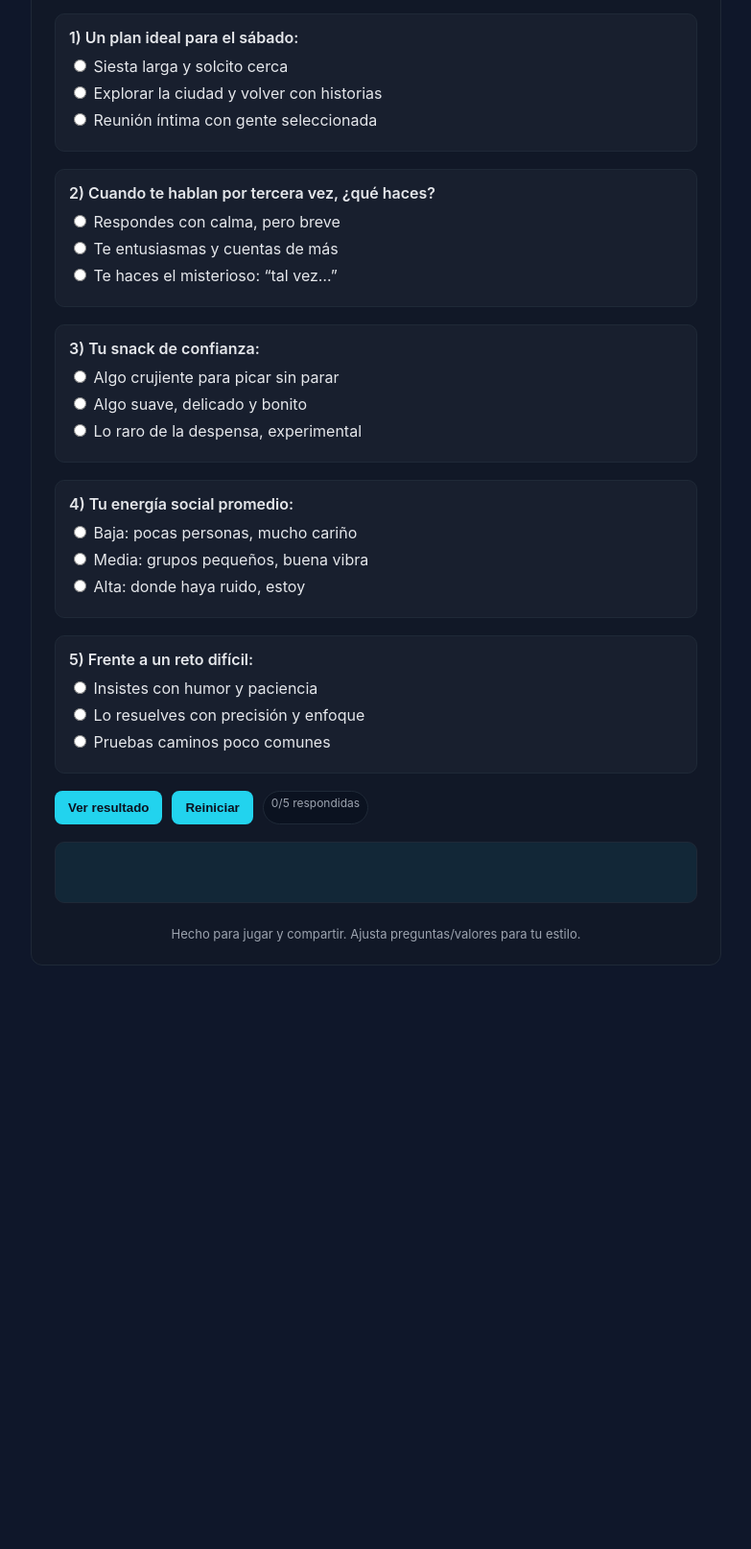
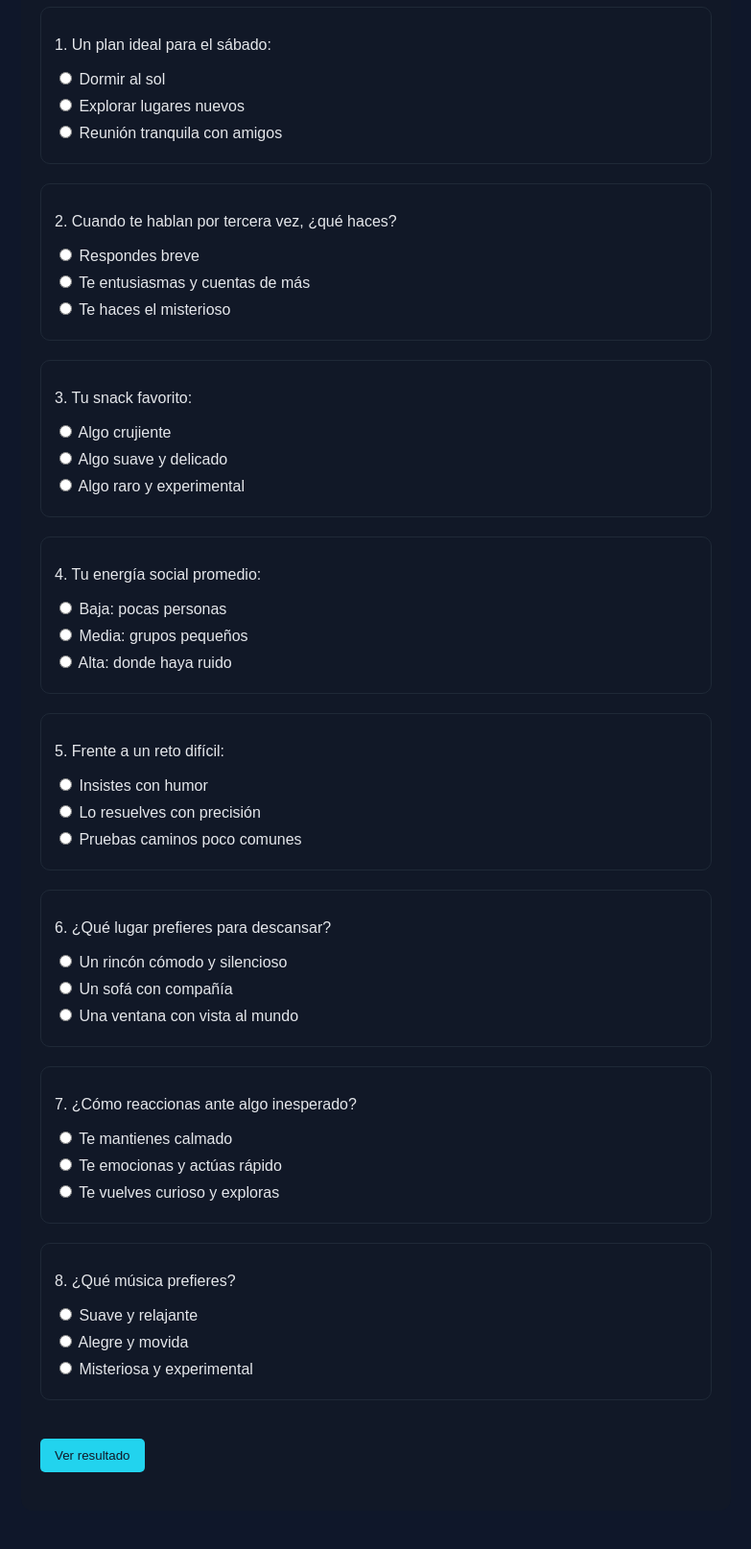
Before and after one commit to LegendCHI/te, a plain HTML site: page index.html in a window 1280 px wide. Shown: the part 133-1747 px from the top of the page at 96% size, without its empty margins (248-1031 px from the left). Before the commit the page ends 1179 px from the top, so only its background shows below. Drawn offline with Linux system fonts and the light colour scheme.

Commit message:
Update index.html

```diff
--- a/index.html
+++ b/index.html
@@ -3,141 +3,111 @@
 <head>
   <meta charset="UTF-8" />
   <title>Test: ¿Qué tipo de gato eres?</title>
-  <meta name="viewport" content="width=device-width, initial-scale=1" />
   <style>
-    :root {
-      --bg: #0f172a; --panel: #111827; --text: #e5e7eb; --accent: #22d3ee; --muted: #9ca3af;
-    }
-    * { box-sizing: border-box; }
-    body { margin: 0; font-family: Inter, system-ui, -apple-system, Segoe UI, Roboto, sans-serif; background: var(--bg); color: var(--text); }
-    .wrap { max-width: 720px; margin: 40px auto; padding: 24px; background: var(--panel); border: 1px solid #1f2937; border-radius: 12px; }
-    h1 { margin: 0 0 8px; color: var(--accent); font-size: 28px; text-align: center; }
-    p.lead { margin: 0 0 20px; color: var(--muted); text-align: center; }
-    .question { margin: 18px 0; padding: 14px; border-radius: 10px; background: rgba(255,255,255,0.03); border: 1px solid #1f2937; }
-    .question p { margin: 0 0 10px; font-weight: 600; }
+    body { font-family: Arial, sans-serif; background: #0f172a; color: #e5e7eb; }
+    .container { max-width: 700px; margin: 40px auto; padding: 20px; background: #111827; border-radius: 12px; }
+    h1 { text-align: center; color: #22d3ee; }
+    .question { margin: 20px 0; padding: 14px; border: 1px solid #1f2937; border-radius: 10px; }
     .options label { display: block; margin: 8px 0; cursor: pointer; }
-    .actions { display: flex; gap: 10px; margin-top: 18px; }
-    button { background: var(--accent); color: #0b1220; border: none; border-radius: 8px; padding: 10px 14px; font-weight: 700; cursor: pointer; }
-    button:hover { filter: brightness(1.1); }
-    .result { margin-top: 18px; padding: 14px; border-radius: 10px; background: rgba(34,211,238,0.08); border: 1px solid #1f2937; min-height: 64px; }
-    .badge { display: inline-block; padding: 4px 8px; border-radius: 999px; background: #0b1220; border: 1px solid #1f2937; color: var(--muted); font-size: 12px; }
-    .footer { margin-top: 24px; color: var(--muted); text-align: center; font-size: 13px; }
-    @media (max-width: 640px) { .wrap { margin: 20px; padding: 18px; } }
+    button { margin-top: 20px; padding: 10px 15px; background: #22d3ee; color: #111827; border: none; border-radius: 5px; cursor: pointer; }
+    button:hover { background: #0ea5e9; }
+    .result { margin-top: 20px; font-weight: bold; font-size: 1.2em; text-align: center; }
   </style>
 </head>
 <body>
-  <div class="wrap">
-    <h1>¿Qué tipo de gato eres?</h1>
-    <p class="lead">Responde y descubre tu versión felina: independiente, cariñosa, misteriosa o fiestera.</p>
+  <div class="container">
+    <h1>Test: ¿Qué tipo de gato eres?</h1>
 
     <div class="question">
-      <p>1) Un plan ideal para el sábado:</p>
+      <p>1. Un plan ideal para el sábado:</p>
       <div class="options">
-        <label><input type="radio" name="q1" value="3"> Siesta larga y solcito cerca</label>
-        <label><input type="radio" name="q1" value="2"> Explorar la ciudad y volver con historias</label>
-        <label><input type="radio" name="q1" value="1"> Reunión íntima con gente seleccionada</label>
+        <label><input type="radio" name="q1" value="3"> Dormir al sol</label>
+        <label><input type="radio" name="q1" value="2"> Explorar lugares nuevos</label>
+        <label><input type="radio" name="q1" value="1"> Reunión tranquila con amigos</label>
       </div>
     </div>
 
     <div class="question">
-      <p>2) Cuando te hablan por tercera vez, ¿qué haces?</p>
+      <p>2. Cuando te hablan por tercera vez, ¿qué haces?</p>
       <div class="options">
-        <label><input type="radio" name="q2" value="1"> Respondes con calma, pero breve</label>
+        <label><input type="radio" name="q2" value="1"> Respondes breve</label>
         <label><input type="radio" name="q2" value="2"> Te entusiasmas y cuentas de más</label>
-        <label><input type="radio" name="q2" value="3"> Te haces el misterioso: “tal vez…”</label>
+        <label><input type="radio" name="q2" value="3"> Te haces el misterioso</label>
       </div>
     </div>
 
     <div class="question">
-      <p>3) Tu snack de confianza:</p>
+      <p>3. Tu snack favorito:</p>
       <div class="options">
-        <label><input type="radio" name="q3" value="2"> Algo crujiente para picar sin parar</label>
-        <label><input type="radio" name="q3" value="1"> Algo suave, delicado y bonito</label>
-        <label><input type="radio" name="q3" value="3"> Lo raro de la despensa, experimental</label>
+        <label><input type="radio" name="q3" value="2"> Algo crujiente</label>
+        <label><input type="radio" name="q3" value="1"> Algo suave y delicado</label>
+        <label><input type="radio" name="q3" value="3"> Algo raro y experimental</label>
       </div>
     </div>
 
     <div class="question">
-      <p>4) Tu energía social promedio:</p>
+      <p>4. Tu energía social promedio:</p>
       <div class="options">
-        <label><input type="radio" name="q4" value="1"> Baja: pocas personas, mucho cariño</label>
-        <label><input type="radio" name="q4" value="2"> Media: grupos pequeños, buena vibra</label>
-        <label><input type="radio" name="q4" value="3"> Alta: donde haya ruido, estoy</label>
+        <label><input type="radio" name="q4" value="1"> Baja: pocas personas</label>
+        <label><input type="radio" name="q4" value="2"> Media: grupos pequeños</label>
+        <label><input type="radio" name="q4" value="3"> Alta: donde haya ruido</label>
       </div>
     </div>
 
     <div class="question">
-      <p>5) Frente a un reto difícil:</p>
+      <p>5. Frente a un reto difícil:</p>
       <div class="options">
-        <label><input type="radio" name="q5" value="2"> Insistes con humor y paciencia</label>
-        <label><input type="radio" name="q5" value="1"> Lo resuelves con precisión y enfoque</label>
+        <label><input type="radio" name="q5" value="2"> Insistes con humor</label>
+        <label><input type="radio" name="q5" value="1"> Lo resuelves con precisión</label>
         <label><input type="radio" name="q5" value="3"> Pruebas caminos poco comunes</label>
       </div>
     </div>
 
-    <div class="actions">
-      <button id="submit">Ver resultado</button>
-      <button id="reset" type="button">Reiniciar</button>
-      <span class="badge" id="progress">0/5 respondidas</span>
+    <div class="question">
+      <p>6. ¿Qué lugar prefieres para descansar?</p>
+      <div class="options">
+        <label><input type="radio" name="q6" value="1"> Un rincón cómodo y silencioso</label>
+        <label><input type="radio" name="q6" value="2"> Un sofá con compañía</label>
+        <label><input type="radio" name="q6" value="3"> Una ventana con vista al mundo</label>
+      </div>
     </div>
 
-    <div class="result" id="result"></div>
+    <div class="question">
+      <p>7. ¿Cómo reaccionas ante algo inesperado?</p>
+      <div class="options">
+        <label><input type="radio" name="q7" value="1"> Te mantienes calmado</label>
+        <label><input type="radio" name="q7" value="2"> Te emocionas y actúas rápido</label>
+        <label><input type="radio" name="q7" value="3"> Te vuelves curioso y exploras</label>
+      </div>
+    </div>
 
-    <div class="footer">Hecho para jugar y compartir. Ajusta preguntas/valores para tu estilo.</div>
+    <div class="question">
+      <p>8. ¿Qué música prefieres?</p>
+      <div class="options">
+        <label><input type="radio" name="q8" value="1"> Suave y relajante</label>
+        <label><input type="radio" name="q8" value="2"> Alegre y movida</label>
+        <label><input type="radio" name="q8" value="3"> Misteriosa y experimental</label>
+      </div>
+    </div>
+
+    <button onclick="calcularResultado()">Ver resultado</button>
+    <div class="result" id="resultado"></div>
   </div>
 
   <script>
-    const totalQs = 5;
-    const progressEl = document.getElementById("progress");
-    const resultEl = document.getElementById("result");
-    const submitBtn = document.getElementById("submit");
-    const resetBtn = document.getElementById("reset");
-
-    // Actualiza progreso al seleccionar
-    document.body.addEventListener("change", () => {
-      const answered = Array.from({ length: totalQs }, (_, i) =>
-        document.querySelector(`input[name="q${i+1}"]:checked`)
-      ).filter(Boolean).length;
-      progressEl.textContent = `${answered}/${totalQs} respondidas`;
-    });
-
-    submitBtn.addEventListener("click", () => {
-      let sum = 0;
-      let missing = [];
-      for (let i = 1; i <= totalQs; i++) {
-        const sel = document.querySelector(`input[name="q${i}"]:checked`);
-        if (!sel) { missing.push(i); continue; }
-        sum += parseInt(sel.value);
+    function calcularResultado() {
+      let total = 0;
+      for (let i = 1; i <= 8; i++) {
+        const seleccion = document.querySelector(`input[name="q${i}"]:checked`);
+        if (seleccion) total += parseInt(seleccion.value);
       }
-      if (missing.length) {
-        resultEl.innerHTML = `Responde las preguntas: ${missing.join(", ")} antes de ver tu resultado.`;
-        return;
-      }
-
-      // Rangos: 5–7, 8–10, 11–13, 14–15
-      let title = "", desc = "";
-      if (sum <= 7) {
-        title = "Gato persa (elegante y zen)";
-        desc = "Te mueves con calma, cuidas los detalles y priorizas el confort. Eres cariño de calidad, sin ruido.";
-      } else if (sum <= 10) {
-        title = "Gato atigrado (sociable y curioso)";
-        desc = "Equilibras exploración y ternura. Te gusta la gente, los planes simples y descubrir rincones nuevos.";
-      } else if (sum <= 13) {
-        title = "Gato siamés (intenso y conversador)";
-        desc = "Eres energía enfocada, expresivo y leal. Cuando te gusta algo, se nota. Comunicación ante todo.";
-      } else {
-        title = "Gato negro (místico y aventurero)";
-        desc = "Amas lo raro, lo nocturno y lo creativo. Donde hay misterio, estás tú. Independencia con chispa.";
-      }
-
-      resultEl.innerHTML = `<strong>${title}:</strong> ${desc}<br><br><span class="badge">Puntaje: ${sum}</span>`;
-    });
-
-    resetBtn.addEventListener("click", () => {
-      document.querySelectorAll('input[type="radio"]').forEach(r => r.checked = false);
-      resultEl.textContent = "";
-      progressEl.textContent = `0/${totalQs} respondidas`;
-    });
+      let mensaje = "";
+      if (total <= 10) mensaje = "🐱 Gato Persa: tranquilo, elegante y amante del confort.";
+      else if (total <= 15) mensaje = "🐾 Gato Atigrado: sociable, curioso y equilibrado.";
+      else if (total <= 20) mensaje = "😺 Gato Siamés: intenso, expresivo y comunicativo.";
+      else mensaje = "🌌 Gato Negro: misterioso, creativo y aventurero.";
+      document.getElementById("resultado").textContent = mensaje + " (Puntaje: " + total + ")";
+    }
   </script>
 </body>
 </html>
```
